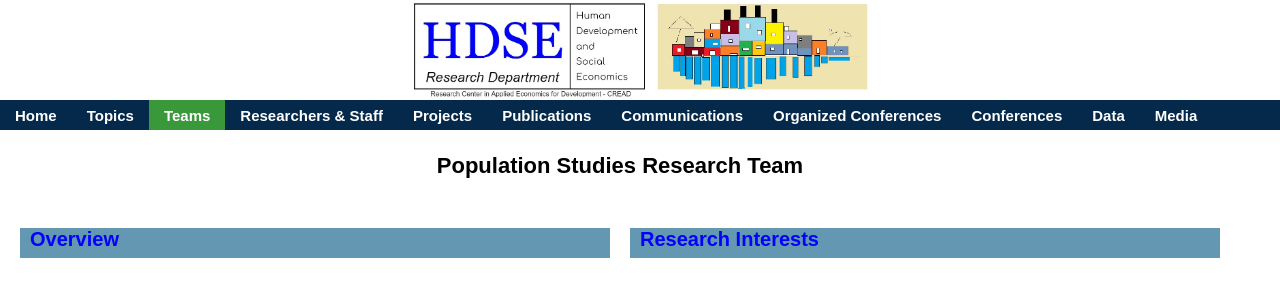
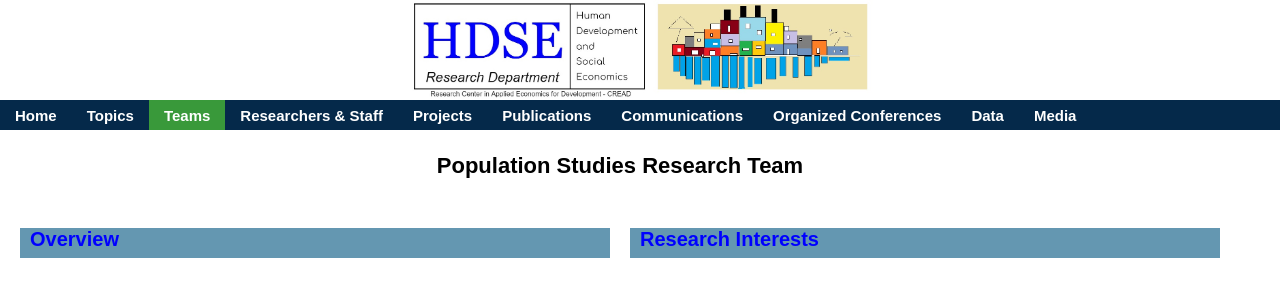
Before and after one commit to Farid-FLICI/farid-flici.github.io, a Jekyll site: the page ps.html, which Jekyll copies as it is, in a window 1280 px wide. Shown: the top 300 px of the page. Built offline with Jekyll 4.4.1, drawn with Linux system fonts in a browser that asks for light colours.

Commit message:
Update ps.html

```diff
--- a/ps.html
+++ b/ps.html
@@ -52,7 +52,6 @@ ul.topnav li.right {float: right;}
             <li><a href="services.html"> Publications        </a></li>
             <li><a href="products.html"> Communications      </a></li>
             <li><a href="support.html" > Organized Conferences</a></li>
-            <li><a href="support.html" > Conferences         </a></li>
             <li><a href="blog.html"    > Data                </a></li>
             <li><a href="blog.html"    > Media               </a></li>
 </ul>
```
